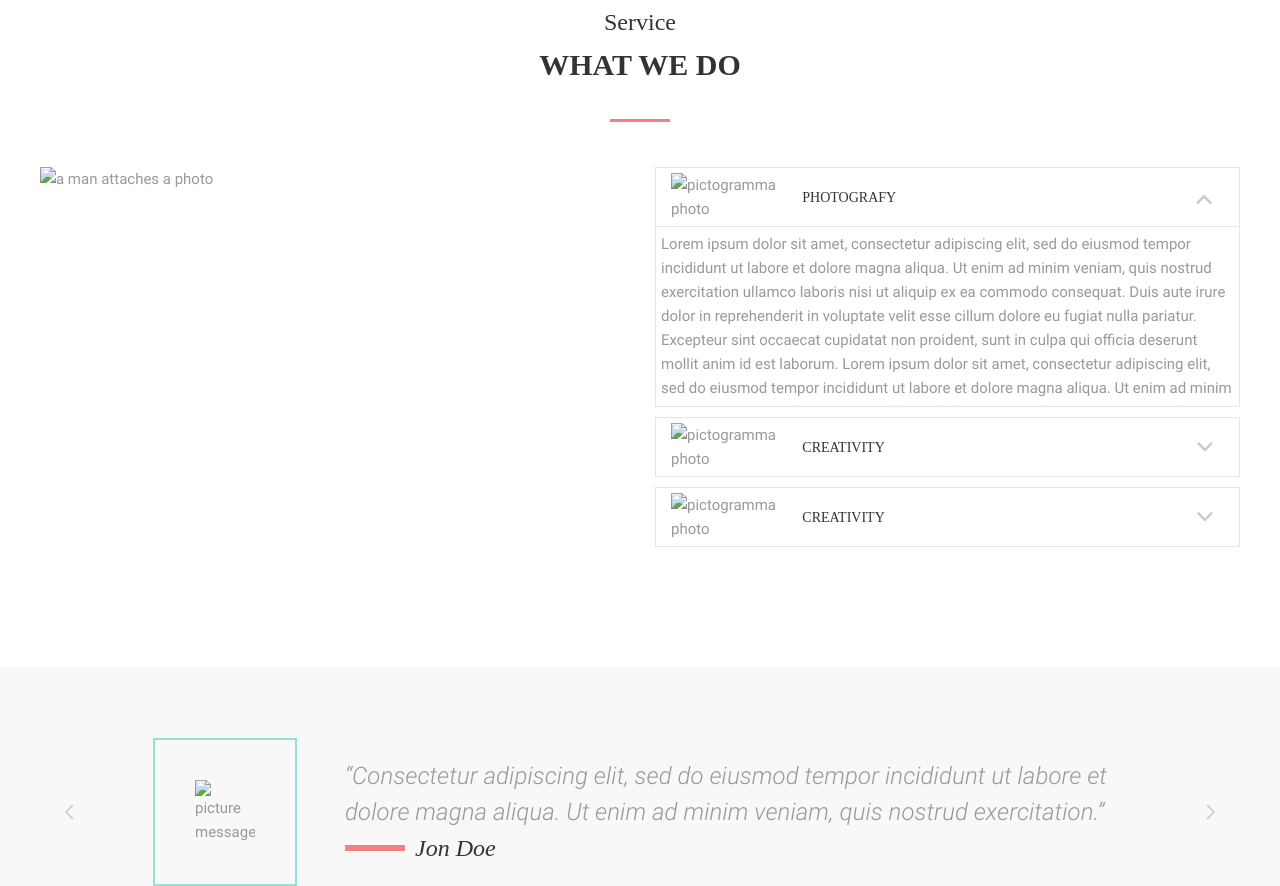
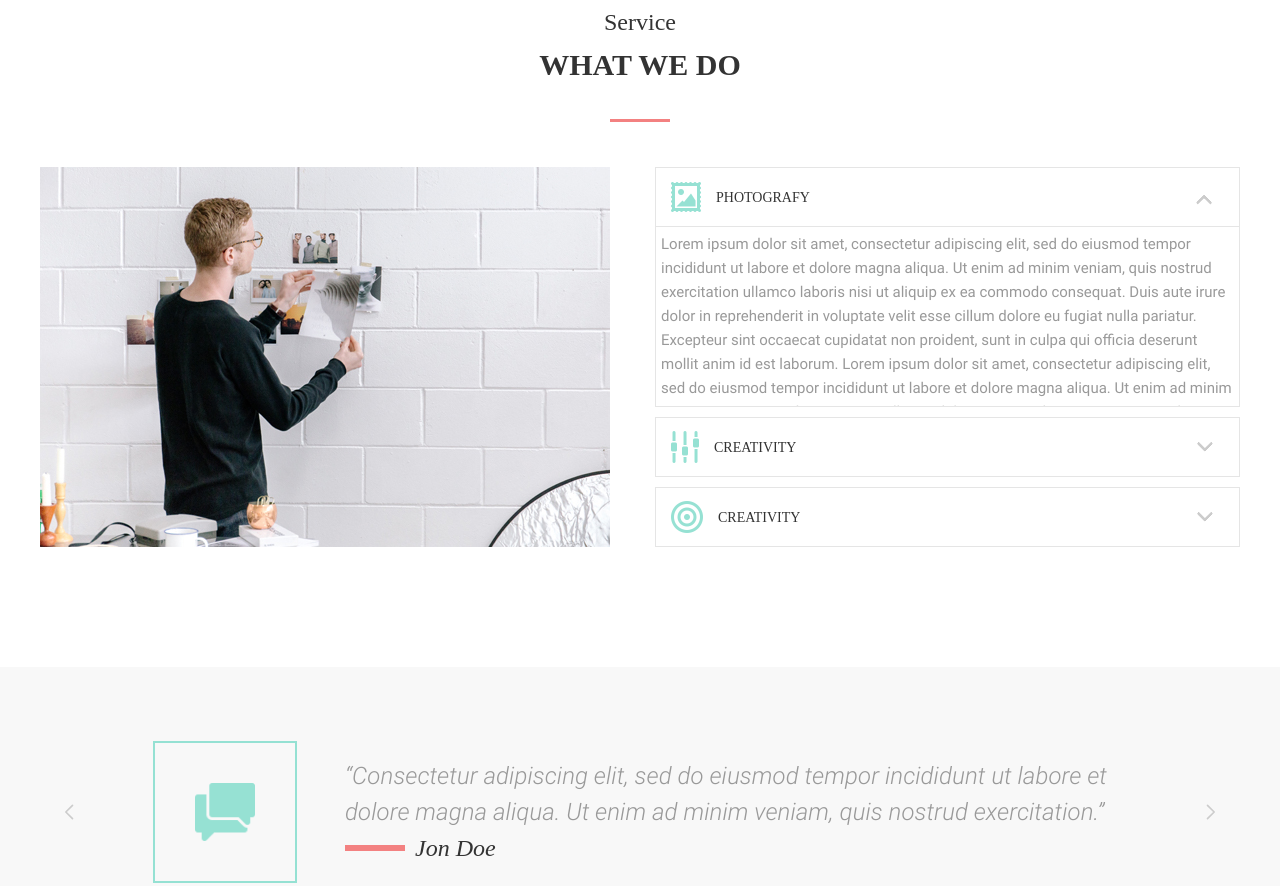
Before and after one commit to LeontevPavel/MOGO, a plain HTML site: page index.html in a window 1280 px wide. Shown: the part 3639-4525 px from the top of the page. Drawn offline with Linux system fonts and the light colour scheme; the site is published under a folder, as on GitHub Pages, so addresses that start at the root find nothing; a web font is replaced by a local one.

Commit message:
corrected url src 2

```diff
--- a/index.html
+++ b/index.html
@@ -198,13 +198,13 @@
             <h4 class="subtitle-section">what we do</h4>
             <div class="service-content">
                 <div class="service-wrapper-img">
-                    <img src="/img/Service.jpg" alt="a man attaches a photo" class="service-content-image">
+                    <img src="img/Service.jpg" alt="a man attaches a photo" class="service-content-image">
                 </div>
                 <ul class="service-content-list">
                     <li class="service-content-item">
                         <input type="radio" name="info" id="radio1" checked="checked" class="service-content-radio">
                         <div class="service-content-top">
-                            <img src="/img/Services2_PICTURE.png" alt="pictogramma photo" class="service-content-pict">
+                            <img src="img/Services2_PICTURE.png" alt="pictogramma photo" class="service-content-pict">
                             <div class="service-content-label-container">
                                 <label for="radio1" class="service-content-label">photografy</label>
                             </div>
@@ -227,7 +227,7 @@
                     <li class="service-content-item">
                         <input type="radio" name="info" id="radio2" class="service-content-radio">
                         <div class="service-content-top">
-                            <img src="/img/Services2_EQUALIZER.png" alt="pictogramma photo"
+                            <img src="img/Services2_EQUALIZER.png" alt="pictogramma photo"
                                 class="service-content-pict">
                             <div class="service-content-label-container">
                                 <label for="radio2" class="service-content-label">creativity</label>
@@ -244,7 +244,7 @@
                     <li class="service-content-item">
                         <input type="radio" name="info" id="radio3" class="service-content-radio">
                         <div class="service-content-top">
-                            <img src="/img/Services2_BULLSEYE.png" alt="pictogramma photo" class="service-content-pict">
+                            <img src="img/Services2_BULLSEYE.png" alt="pictogramma photo" class="service-content-pict">
                             <div class="service-content-label-container">
                                 <label for="radio3" class="service-content-label">creativity</label>
                             </div>
@@ -280,7 +280,7 @@
                 </button>
                 <div class="comment-box">
                     <div class="comment-item item-active">
-                        <img src="/img/Services2_SPEECH 4.png" alt="picture messages" class="section-comment-img">
+                        <img src="img/Services2_SPEECH 4.png" alt="picture messages" class="section-comment-img">
                         <p class="section-comment-text">
                             “Consectetur adipiscing elit, sed do eiusmod tempor incididunt
                             ut labore
@@ -290,14 +290,14 @@
                         </p>
                     </div>
                     <div class="comment-item">
-                        <img src="/img/Services2_SPEECH 4.png" alt="picture messages" class="section-comment-img">
+                        <img src="img/Services2_SPEECH 4.png" alt="picture messages" class="section-comment-img">
                         <p class="section-comment-text">
                             “Ut enim ad minim veniam, quis nostrud exercitation.Lorem ipsum dolor sit amet, consectetur adipiscing elit, sed do eiusmod tempor incididunt.”
                             <span class="section-comment-nickname">Maik Felow</span>
                         </p>
                     </div>
                     <div class="comment-item">
-                        <img src="/img/Services2_SPEECH 4.png" alt="picture messages" class="section-comment-img">
+                        <img src="img/Services2_SPEECH 4.png" alt="picture messages" class="section-comment-img">
                         <p class="section-comment-text">
                             “Lorem ipsum dolor sit amet, consectetur adipiscing elit, sed do eiusmod tempor incididunt
                             ut labore
@@ -586,7 +586,7 @@
                 </button>
                 <div class="comment-box">
                     <div class="comment-item item-active">
-                        <img src="/img/Our_work_Ellipse.jpg" alt="foto author of the comment" class="section-comment-foto">
+                        <img src="img/Our_work_Ellipse.jpg" alt="foto author of the comment" class="section-comment-foto">
                         <p class="section-comment-text">
                             “Consectetur adipiscing elit, sed do eiusmod tempor incididunt
                             ut labore
@@ -596,7 +596,7 @@
                         </p>
                     </div>
                     <div class="comment-item">
-                        <img src="/img/jake-fagan-.png" alt="foto author of the comment" class="section-comment-foto">
+                        <img src="img/jake-fagan-.png" alt="foto author of the comment" class="section-comment-foto">
                         <p class="section-comment-text">
                             “Ut enim ad minim veniam, quis nostrud exercitation.Lorem ipsum dolor sit amet, consectetur adipiscing elit, sed do eiusmod tempor incididunt.”
                             <span class="section-comment-nickname">Jeff Bean</span>
```
